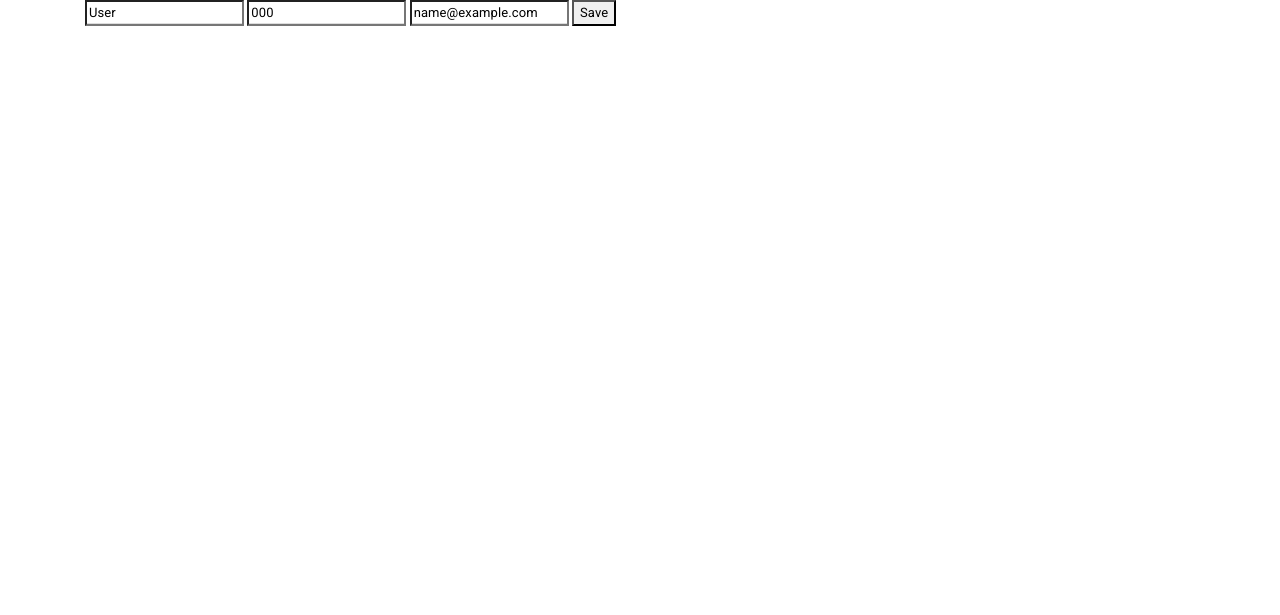
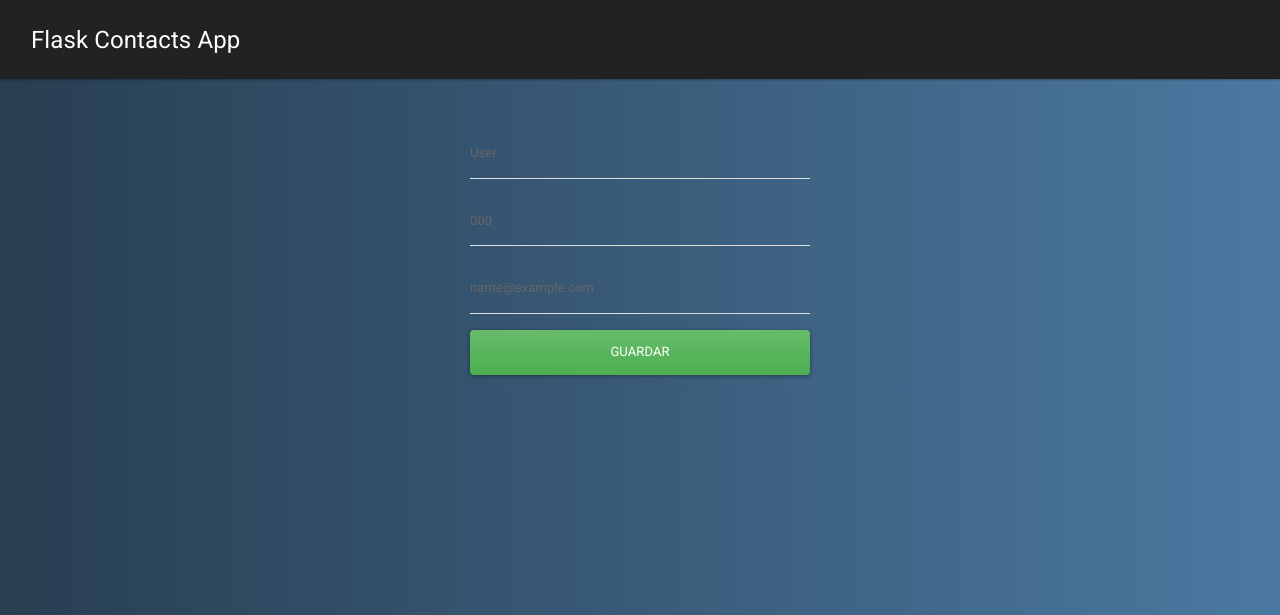
Before and after one commit to analamour/flask_contacts_app, a Flask app: page /edit/1 in a window 1280 px wide. Shown: the top 615 px of the page. Run offline with Flask 2, Linux system fonts and the light colour scheme; tables that the repository leaves empty or names only in its code hold one stand-in row (values such as "Sample post"); some libraries are stand-ins or nearby versions.

Commit message:
more styles

```diff
--- /dev/null
+++ b/static/css/main.css
@@ -0,0 +1,7 @@
+body {
+    background: #4B79A1;  /* fallback for old browsers */
+    background: -webkit-linear-gradient(to right, #283E51, #4B79A1);  /* Chrome 10-25, Safari 5.1-6 */
+    background: linear-gradient(to right, #283E51, #4B79A1); /* W3C, IE 10+/ Edge, Firefox 16+, Chrome 26+, Opera 12+, Safari 7+ */
+
+
+}
--- a/templates/edit-contact.html
+++ b/templates/edit-contact.html
@@ -3,15 +3,28 @@
 {% block body%}
 
 
-<form action ="/update/{{contact.0}}" method="POST">
+<div class="col-md-4 offset-md-4">
+<card class="body">
+    <form action ="/update/{{contact.0}}" method="POST">
+        <div class=" form-group">
+            <input type="text" name="fullname" placeholder="Fullname" value ="{{contact.1}}" class="form-control">
+        </div>
 
+        <div class=" form-group">
+            <input type="text" name="phone" placeholder="Phone" value ="{{contact.2}}" class="form-control">
+        </div>
 
-    <input type="text" name="fullname" placeholder="Fullname" value ="{{contact.1}}">
-    <input type="text" name="phone" placeholder="Phone" value ="{{contact.2}}">
-    <input type="text" name="email" placeholder="Email" value ="{{contact.3}}">
-    <button type ="submit">
-        Save
-    </button>
-</form>
+        <div class=" form-group">
+        <input type="text" name="email" placeholder="Email" value ="{{contact.3}}" class="form-control">
+        </div>
+
+        <div class=" form-group">
+            <button type ="submit" class="btn btn-success btn-block">
+                Guardar
+            </button>
+        </div>
+    </form>
+</card>
+</div>
 
 {% endblock %}
--- a/templates/layout.html
+++ b/templates/layout.html
@@ -6,11 +6,23 @@
     <meta name="viewport" content="width=device-width, initial-scale=1.0">
     <title>Contacts Flask App</title>
     <link rel="stylesheet" href="https://bootswatch.com/4/materia/bootstrap.min.css">
+    <link rel="stylesheet" href="{{url_for ('static', filename='css/main.css')}}">
 
 
 </head>
 <body>
-    <div class="container">
+    <nav class="navbar navbar-expand-lg bg-dark navbar-dark ">
+        <div class="container-fluid">
+          <a class="navbar-brand" href="/">Flask Contacts App</a>
+          <button class="navbar-toggler" type="button" data-bs-toggle="collapse" data-bs-target="#navbarNavAltMarkup" aria-controls="navbarNavAltMarkup" aria-expanded="false" aria-label="Toggle navigation">
+            <span class="navbar-toggler-icon"></span>
+          </button>
+          <div class="collapse navbar-collapse" id="navbarNavAltMarkup">
+          </div>
+        </div>
+      </nav>
+
+    <div class="container pt-5">
         {% block body %}
         {% endblock %}
     </div>
```
Also changed, not shown: templates/index.html (+3 -9 lines), static/js/main.js (added).
